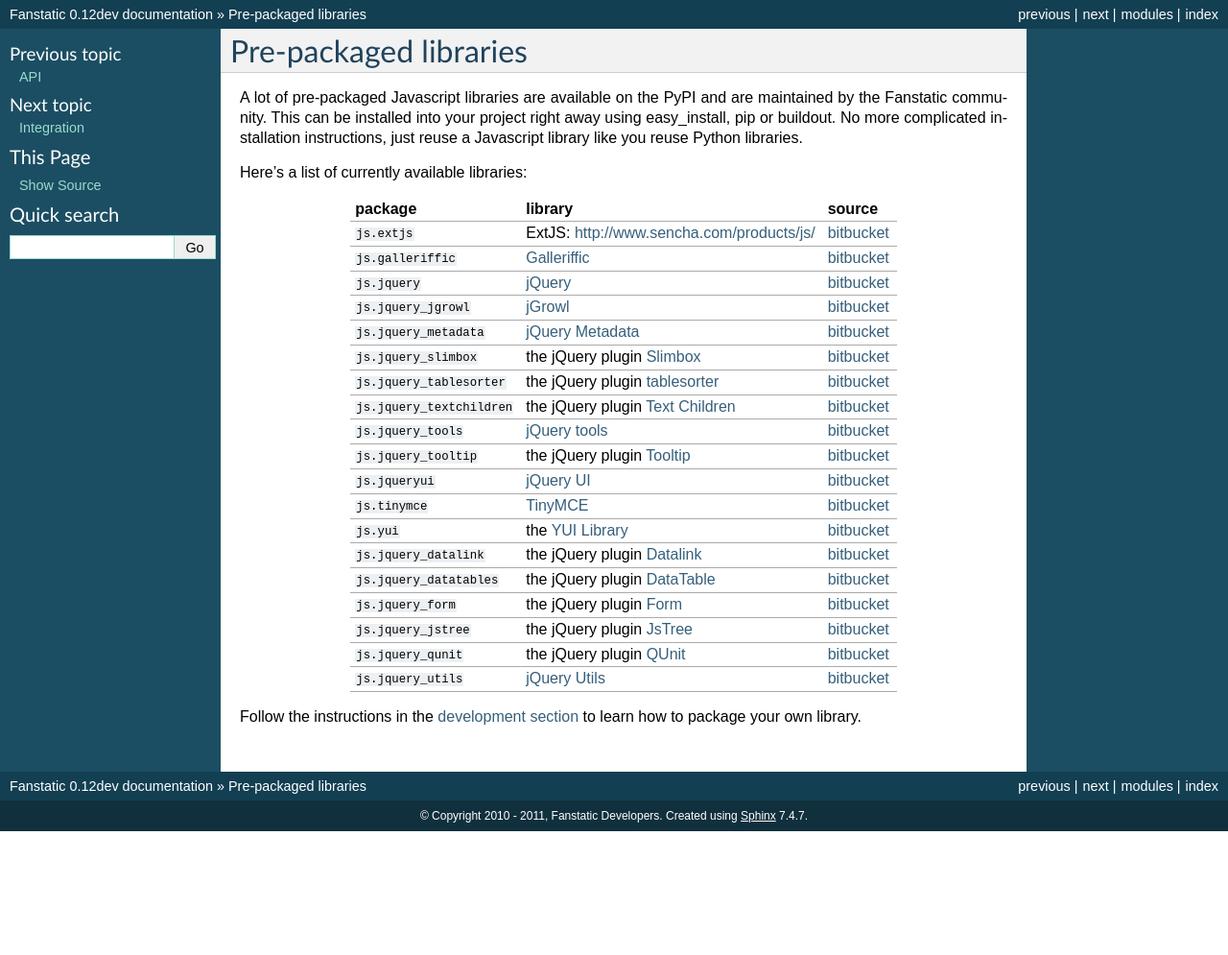
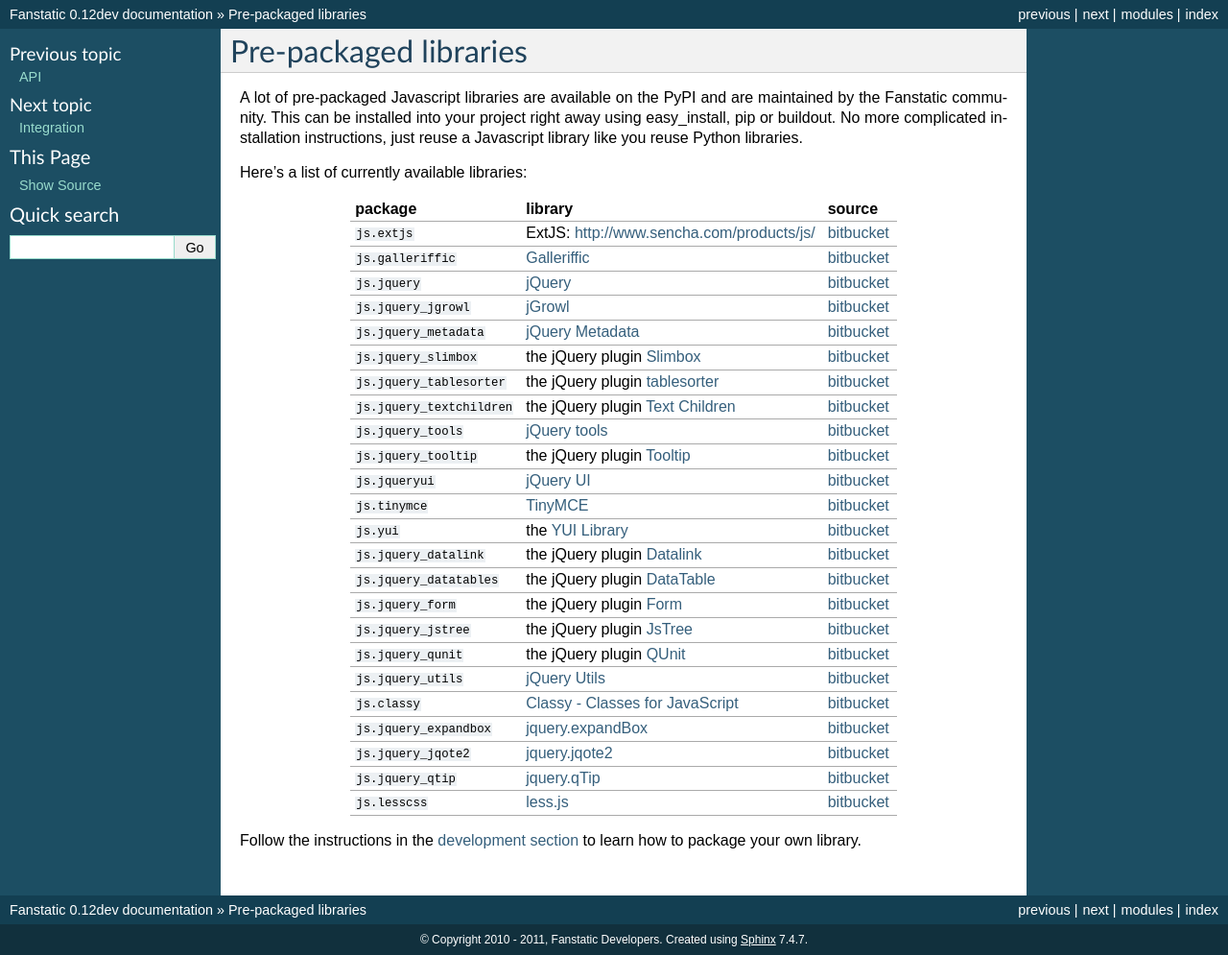
Before and after one commit to zopefoundation/fanstatic, a Sphinx documentation site: the page built from doc/libraries.rst, in a window 1280 px wide. Shown: the whole page at 96% size. Built offline with Sphinx 7.4.7, drawn with Linux system fonts in a browser that asks for light colours; cross-references to code outside the pages are shown as plain code; before the commit the page ends 900 px from its top, so only the background shows below that.

Commit message:
Append some new fanstatic packages in libraries list

```diff
--- a/doc/libraries.rst
+++ b/doc/libraries.rst
@@ -19,78 +19,98 @@
 
     * - :pypi:`js.extjs`
       - _`ExtJS`: http://www.sencha.com/products/js/
-      - `bitbucket <http://bitbucket.org/fanstatic/js.extjs>`_
+      - `bitbucket <http://bitbucket.org/fanstatic/js.extjs>`__
 
     * - :pypi:`js.galleriffic`
       - `Galleriffic <http://www.twospy.com/galleriffic>`_
-      - `bitbucket <http://bitbucket.org/fanstatic/js.yui>`_
+      - `bitbucket <http://bitbucket.org/fanstatic/js.yui>`__
 
     * - :pypi:`js.jquery`
       - `jQuery <http://jquery.com>`_
-      - `bitbucket <http://bitbucket.org/fanstatic/js.jquery>`_
+      - `bitbucket <http://bitbucket.org/fanstatic/js.jquery>`__
 
     * - :pypi:`js.jquery_jgrowl`
       - `jGrowl <http://stanlemon.net/projects/jgrowl.html>`_
-      - `bitbucket <http://bitbucket.org/fanstatic/js.jquery_jgrowl>`_
+      - `bitbucket <http://bitbucket.org/fanstatic/js.jquery_jgrowl>`__
 
     * - :pypi:`js.jquery_metadata`
       - `jQuery Metadata <http://plugins.jquery.com/project/metadata>`_
-      - `bitbucket <http://bitbucket.org/fanstatic/js.jquery_metadata>`_
+      - `bitbucket <http://bitbucket.org/fanstatic/js.jquery_metadata>`__
 
     * - :pypi:`js.jquery_slimbox`
       - the jQuery plugin `Slimbox <http://www.digitalia.be/software/slimbox2>`_
-      - `bitbucket <http://bitbucket.org/fanstatic/js.jquery_slimbox>`_
+      - `bitbucket <http://bitbucket.org/fanstatic/js.jquery_slimbox>`__
 
     * - :pypi:`js.jquery_tablesorter`
       - the jQuery plugin `tablesorter <http://tablesorter.com>`_
-      - `bitbucket <http://bitbucket.org/fanstatic/js.jquery_tablesorter>`_
+      - `bitbucket <http://bitbucket.org/fanstatic/js.jquery_tablesorter>`__
 
     * - :pypi:`js.jquery_textchildren`
       - the jQuery plugin `Text Children <http://plugins.learningjquery.com/textchildren>`_
-      - `bitbucket <http://bitbucket.org/fanstatic/js.jquery_textchildren>`_
+      - `bitbucket <http://bitbucket.org/fanstatic/js.jquery_textchildren>`__
 
     * - :pypi:`js.jquery_tools`
       - `jQuery tools <http://flowplayer.org/tools/index.html>`_
-      - `bitbucket <http://bitbucket.org/fanstatic/js.jquery_tools>`_
+      - `bitbucket <http://bitbucket.org/fanstatic/js.jquery_tools>`__
 
     * - :pypi:`js.jquery_tooltip`
       - the jQuery plugin `Tooltip <http://bassistance.de/jquery-plugins/jquery-plugin-tooltip>`_
-      - `bitbucket <http://bitbucket.org/fanstatic/js.jquery_tooltip>`_
+      - `bitbucket <http://bitbucket.org/fanstatic/js.jquery_tooltip>`__
 
     * - :pypi:`js.jqueryui`
       - `jQuery UI <http://jqueryui.com>`_
-      - `bitbucket <http://bitbucket.org/fanstatic/js.jqueryui>`_
+      - `bitbucket <http://bitbucket.org/fanstatic/js.jqueryui>`__
 
     * - :pypi:`js.tinymce`
       - `TinyMCE <http://tinymce.moxiecode.com>`_
-      - `bitbucket <http://bitbucket.org/fanstatic/js.tinymce>`_
+      - `bitbucket <http://bitbucket.org/fanstatic/js.tinymce>`__
 
     * - :pypi:`js.yui`
       - the `YUI Library <http://developer.yahoo.com/yui>`_
-      - `bitbucket <http://bitbucket.org/fanstatic/js.yui>`_
+      - `bitbucket <http://bitbucket.org/fanstatic/js.yui>`__
 
     * - :pypi:`js.jquery_datalink`
       - the jQuery plugin `Datalink <https://github.com/nje/jquery-datalink>`_
-      - `bitbucket <http://bitbucket.org/fanstatic/js.jquery_datalink>`_
+      - `bitbucket <http://bitbucket.org/fanstatic/js.jquery_datalink>`__
 
     * - :pypi:`js.jquery_datatables`
       - the jQuery plugin `DataTable <http://www.datatables.net>`_
-      - `bitbucket <http://bitbucket.org/fanstatic/js.jquery_datatables>`_
+      - `bitbucket <http://bitbucket.org/fanstatic/js.jquery_datatables>`__
 
     * - :pypi:`js.jquery_form`
       - the jQuery plugin `Form <http://jquery.malsup.com/form>`_
-      - `bitbucket <http://bitbucket.org/fanstatic/js.jquery_form>`_
+      - `bitbucket <http://bitbucket.org/fanstatic/js.jquery_form>`__
 
     * - :pypi:`js.jquery_jstree`
       - the jQuery plugin `JsTree <http://www.jstree.com/>`_
-      - `bitbucket <http://bitbucket.org/fanstatic/js.jquery_jstree>`_
+      - `bitbucket <http://bitbucket.org/fanstatic/js.jquery_jstree>`__
 
     * - :pypi:`js.jquery_qunit`
       - the jQuery plugin `QUnit <http://docs.jquery.com/Qunit>`_
-      - `bitbucket <http://bitbucket.org/fanstatic/js.jquery_qunit>`_
+      - `bitbucket <http://bitbucket.org/fanstatic/js.jquery_qunit>`__
 
     * - :pypi:`js.jquery_utils`
       - `jQuery Utils <http://code.google.com/p/jquery-utils/>`_
-      - `bitbucket <http://bitbucket.org/fanstatic/js.jquery_utils>`_
+      - `bitbucket <http://bitbucket.org/fanstatic/js.jquery_utils>`__
+
+    * - :pypi:`js.classy`
+      - `Classy - Classes for JavaScript <http://classy.pocoo.org/>`_
+      - `bitbucket <https://bitbucket.org/fanstatic/js.classy>`__
+
+    * - :pypi:`js.jquery_expandbox`
+      - `jquery.expandBox <http://projects.stephane-klein.info/jquery.expandBox/>`_
+      - `bitbucket <https://bitbucket.org/fanstatic/js.jquery_expandbox>`__
+
+    * - :pypi:`js.jquery_jqote2`
+      - `jquery.jqote2 <https://github.com/aefxx/jQote2>`_
+      - `bitbucket <https://bitbucket.org/fanstatic/js.jquery_jqote2>`__
+
+    * - :pypi:`js.jquery_qtip`
+      - `jquery.qTip <http://craigsworks.com/projects/qtip/>`_
+      - `bitbucket <https://bitbucket.org/fanstatic/js.jquery_qtip>`__
+
+    * - :pypi:`js.lesscss`
+      - `less.js <http://lesscss.org/>`_
+      - `bitbucket <https://bitbucket.org/fanstatic/js.lesscss>`__
 
 Follow the instructions in the :doc:`development section <development>` to learn how to package your own library.
```
